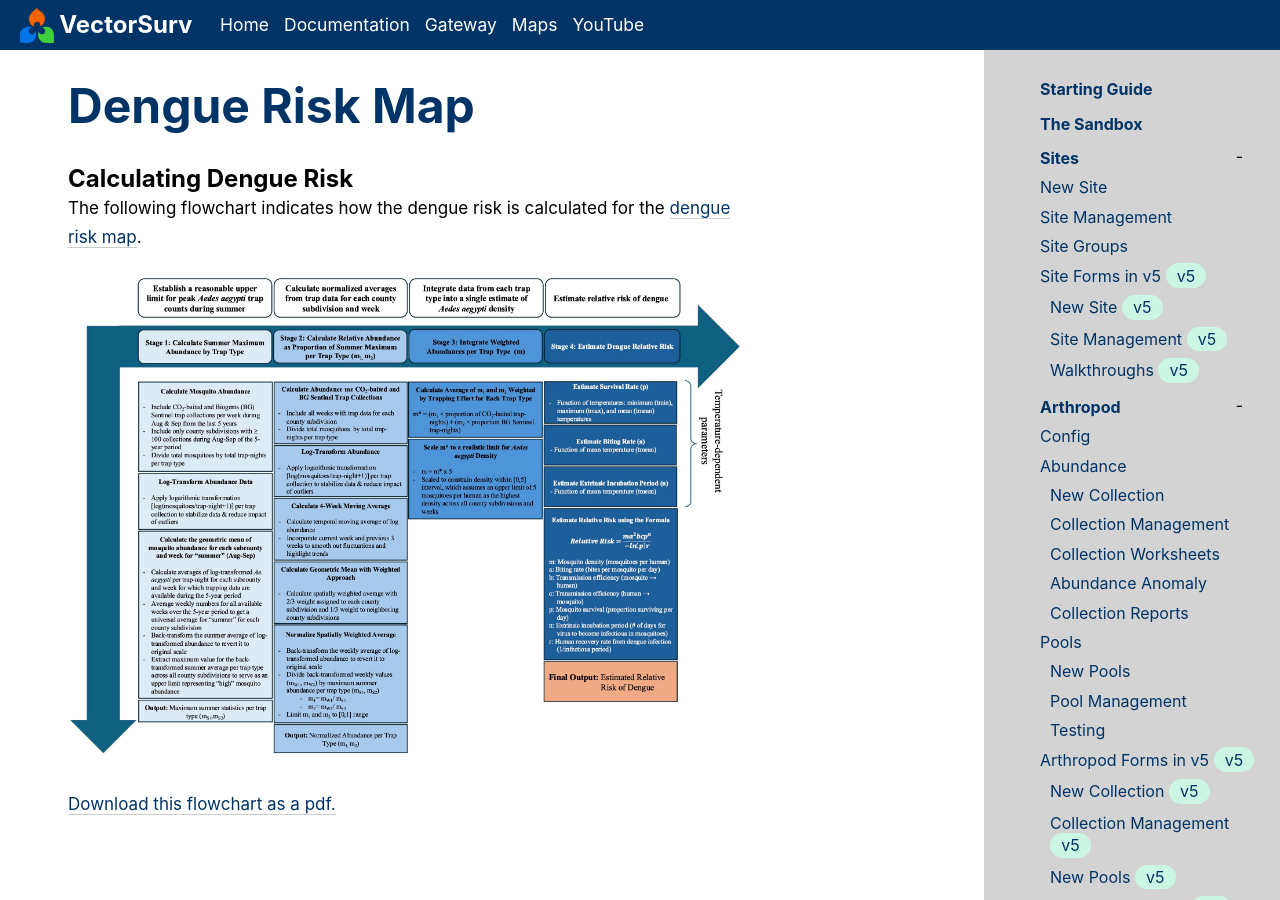
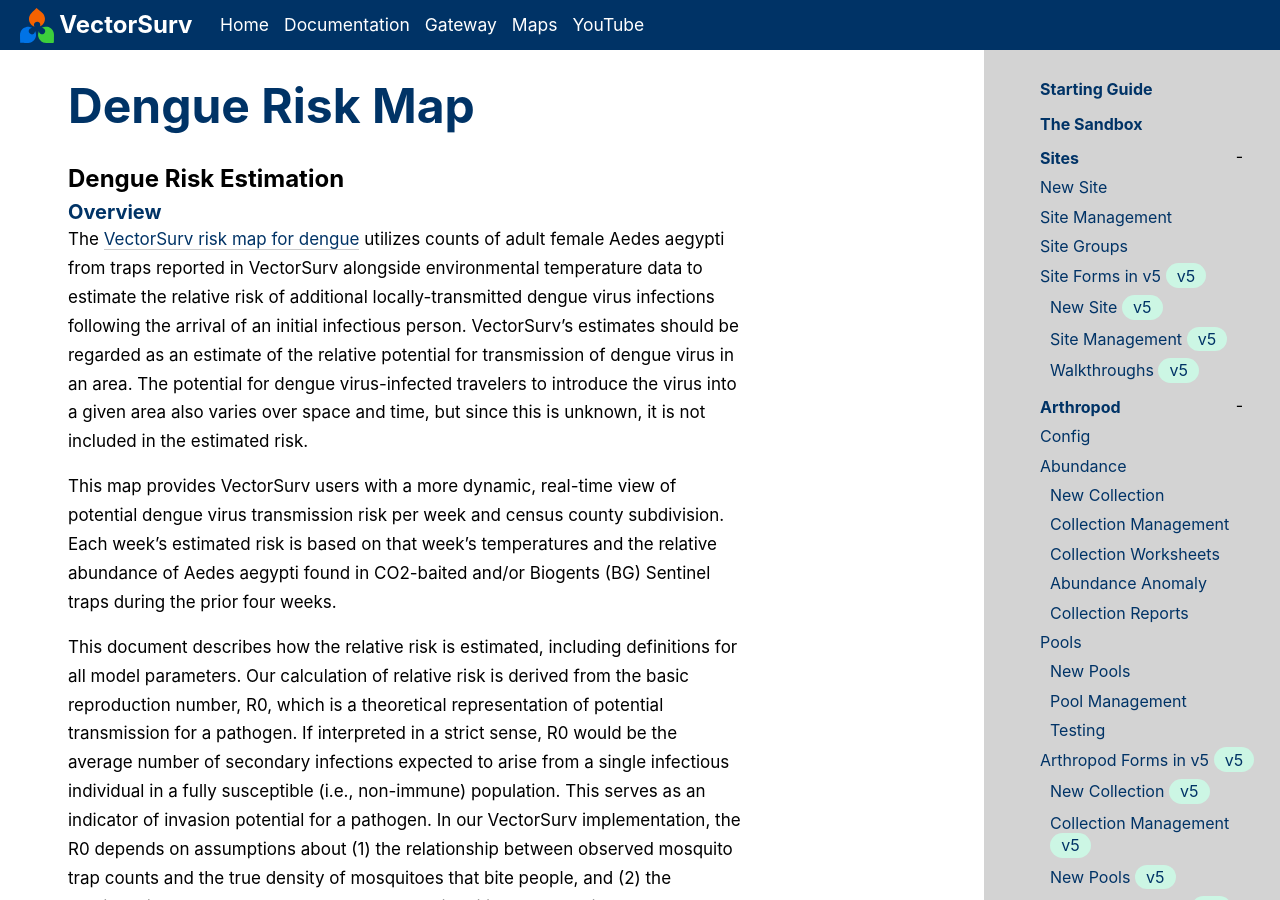
Before and after one commit to tlvaldepena/vectorsurv.org, a Jekyll site: the page built from _docs/maps/dengue.md, in a window 1280 px wide and 900 px high. Built offline with Jekyll 4.4.1, drawn with Linux system fonts in a browser that asks for light colours; some of the changed text lies outside the part shown.

Commit message:
Add dengue maps calculation documentation

```diff
--- a/_docs/maps/dengue.md
+++ b/_docs/maps/dengue.md
@@ -2,9 +2,30 @@
 title: Dengue Risk Map
 ---
 
-## Calculating Dengue Risk
+## Dengue Risk Estimation
 
-The following flowchart indicates how the dengue risk is calculated for the [dengue risk map](https://maps.vectorsurv.org/dengue).
+### Overview
+
+The [VectorSurv risk map for dengue](https://maps.vectorsurv.org/dengue) utilizes counts of adult female Aedes aegypti from traps reported in VectorSurv alongside environmental temperature data to estimate the relative risk of additional locally-transmitted dengue virus infections following the arrival of an initial infectious person. VectorSurv’s estimates should be regarded as an estimate of the relative potential for transmission of dengue virus in an area. The potential for dengue virus-infected travelers to introduce the virus into a given area also varies over space and time, but since this is unknown, it is not included in the estimated risk.
+
+This map provides VectorSurv users with a more dynamic, real-time view of potential dengue virus transmission risk per week and census county subdivision. Each week's estimated risk is based on that week's temperatures and the relative abundance of Aedes aegypti found in CO2-baited and/or Biogents (BG) Sentinel traps during the prior four weeks.
+
+This document describes how the relative risk is estimated, including definitions for all model parameters. Our calculation of relative risk is derived from the basic reproduction number, R0, which is a theoretical representation of potential transmission for a pathogen. If interpreted in a strict sense, R0 would be the average number of secondary infections expected to arise from a single infectious individual in a fully susceptible (i.e., non-immune) population. This serves as an indicator of invasion potential for a pathogen. In our VectorSurv implementation, the R0 depends on assumptions about (1) the relationship between observed mosquito trap counts and the true density of mosquitoes that bite people, and (2) the relationship between temperatures and mosquito biting rate, survival, and the incubation period for dengue. Therefore, estimates should be interpreted only in a relative sense, such that higher values represent higher risk for transmission and lower values indicate lower transmission risk. There is not a single threshold value that can be used for determining whether an outbreak will occur in a given area. For our purposes, we refer to our estimates of R0 as a “relative risk” on VectorSurv’s maps.
+
+The relative risk for dengue was calculated using the classical formula for R0:
+
+$$R_0 = \frac{ma^2 bcp^n}{-ln⁡(p)r}$$
+
+where m is mosquito density (mosquitoes per person), a is biting rate (bites per day per mosquito), b is transmission efficiency from mosquito to human (probability a human becomes infected if the mosquito is infectious at time of biting), c is transmission efficiency from human to mosquito (probability a mosquito becomes infected if the human is infectious at time of biting), p is mosquito survival (proportion surviving per day), n is the number of days required for the virus to replicate and become transmissible by the mosquito, and r is the human recovery rate (1 / infectious period).
+
+The graphical overview below shows the assumed relationship between trap counts and adult female Ae. aegypti densities and the parameters that are estimated as functions of temperature.
+
+[![Illustration of relationship between trap counts and female Ae. aegypti density]({{ site.baseurl }}/assets/images/dengue_relative_risk.jpg "Click to view")]({{ site.baseurl }}/assets/images/dengue_relative_risk.jpg)
+
+### Calculating Dengue Risk
+
+The following flowchart summarizes this process.
+
 [![Flowchart explaining dengue risk calculation]({{ site.baseurl }}/assets/images/flowchart_dengue.jpg "Click to view")]({{ site.baseurl }}/assets/images/flowchart_dengue.jpg)
 
  [Download this flowchart as a pdf.]({{ site.baseurl }}/assets/files/DengueFlowchart.pdf)
```
Also changed, not shown: assets/images/dengue_relative_risk.jpg (added).
